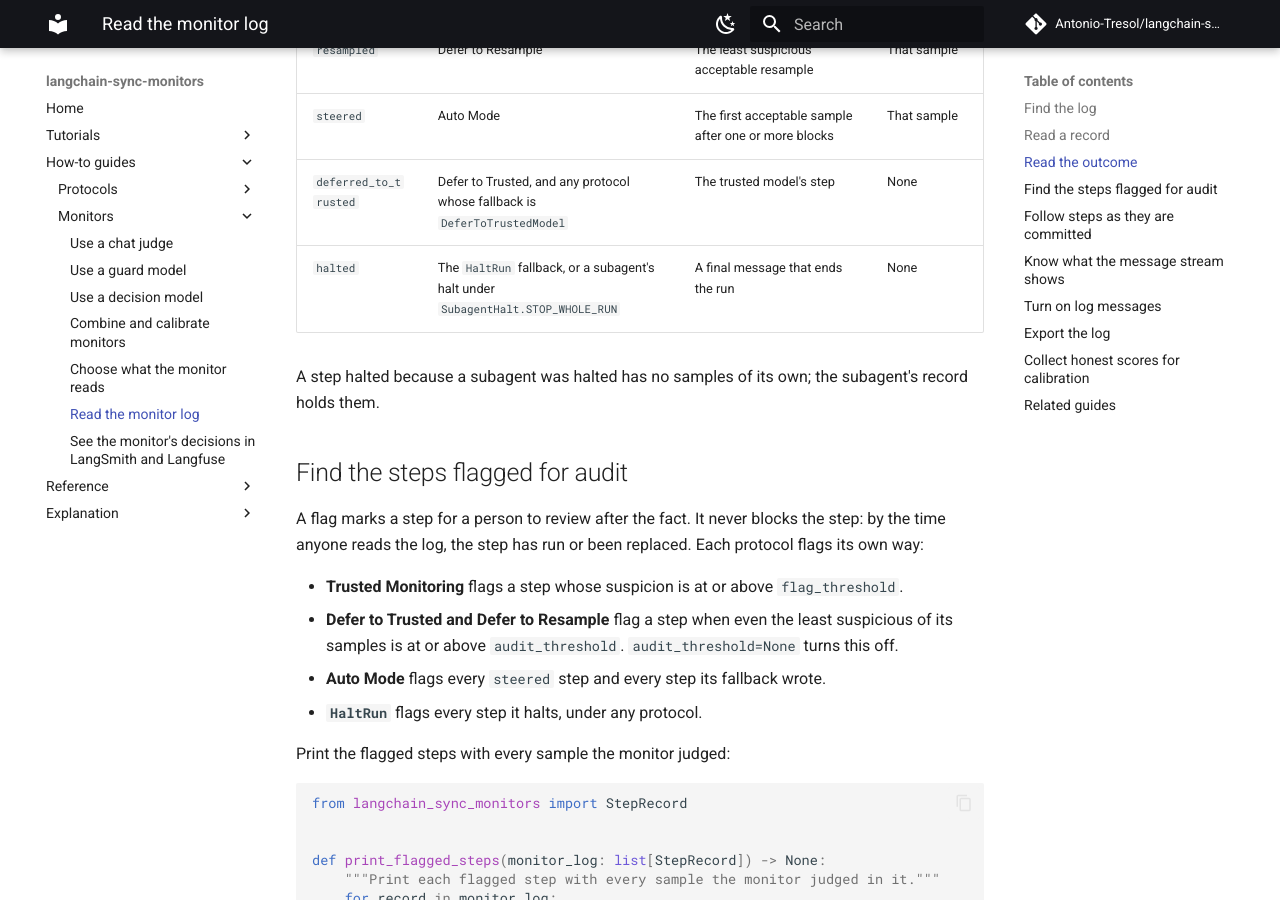
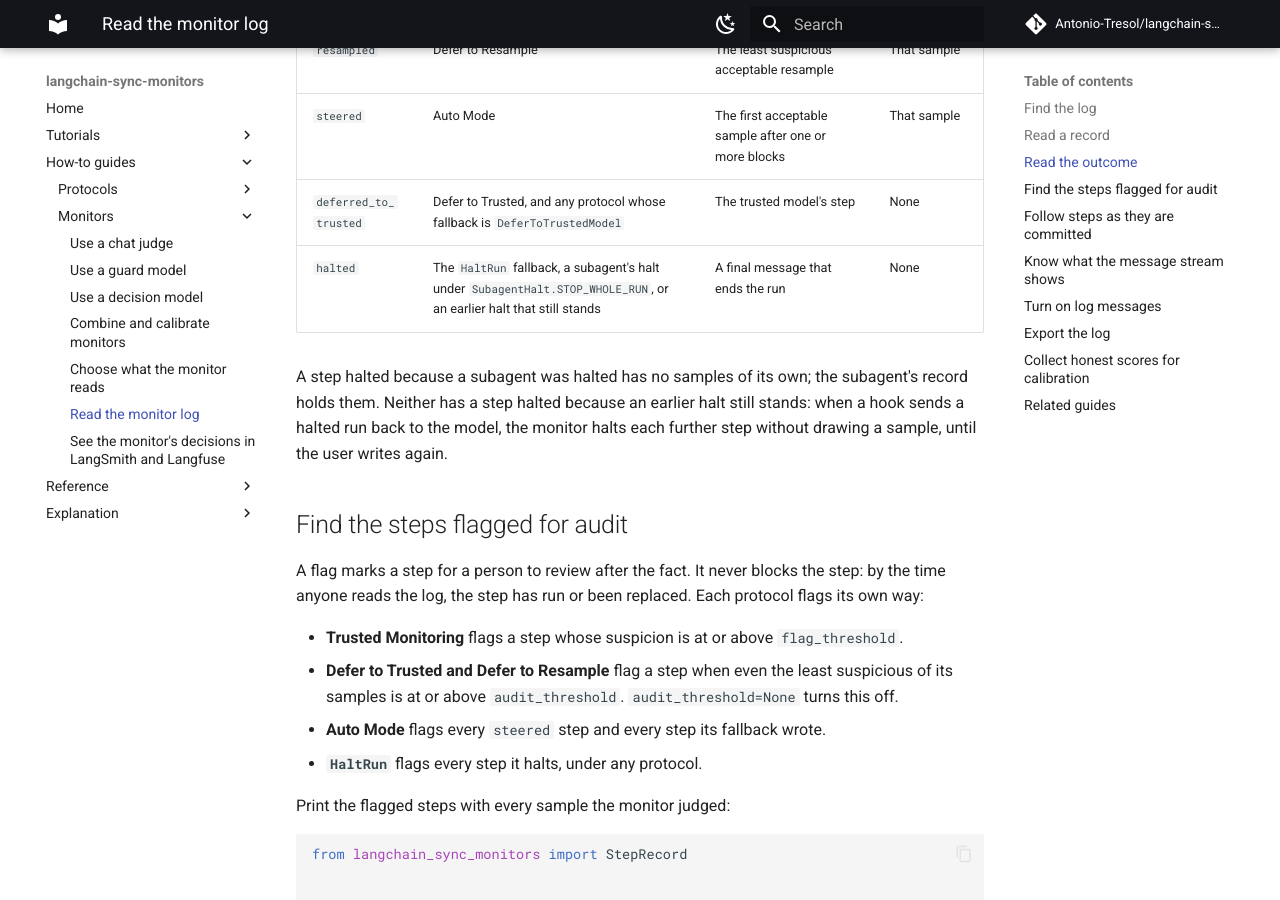
Before and after one commit to omamori-lab/langchain-sync-monitors, an MkDocs documentation site: the page built from docs/how-to/read-the-monitor-log.md, in a window 1280 px wide and 900 px high, scrolled down 2658 px. Built offline with MkDocs 1.6.1 and Material for MkDocs 9.7.7, drawn with Linux system fonts in a browser that asks for light colours; comment, search, counter and statistics services are not loaded.

Commit message:
Describe the records of a standing halt in the log guides
A halt that stands writes a halted record with no samples and no blocks
each time a hook sends the run back to the model. The outcome tables of
the Auto Mode guide and the monitor log guide named only the halts that
HaltRun and a subagent's halt write, and gave every Auto Mode halt at
least one block.

Co-Authored-By: Claude Opus 5.5 <noreply@anthropic.com>

```diff
--- a/docs/how-to/read-the-monitor-log.md
+++ b/docs/how-to/read-the-monitor-log.md
@@ -101,10 +101,13 @@ dictionaries, so they pass through checkpointers and `json.dumps` unchanged.
 | `resampled` | Defer to Resample | The least suspicious acceptable resample | That sample |
 | `steered` | Auto Mode | The first acceptable sample after one or more blocks | That sample |
 | `deferred_to_trusted` | Defer to Trusted, and any protocol whose fallback is `DeferToTrustedModel` | The trusted model's step | None |
-| `halted` | The `HaltRun` fallback, or a subagent's halt under `SubagentHalt.STOP_WHOLE_RUN` | A final message that ends the run | None |
+| `halted` | The `HaltRun` fallback, a subagent's halt under `SubagentHalt.STOP_WHOLE_RUN`, or an earlier halt that still stands | A final message that ends the run | None |
 
 A step halted because a subagent was halted has no samples of its own; the
-subagent's record holds them.
+subagent's record holds them. Neither has a step halted because an earlier
+halt still stands: when a hook sends a halted run back to the model, the
+monitor halts each further step without drawing a sample, until the user
+writes again.
 
 ## Find the steps flagged for audit
 
```
Also changed, not shown: docs/how-to/use-auto-mode.md (+3 -0 lines).
